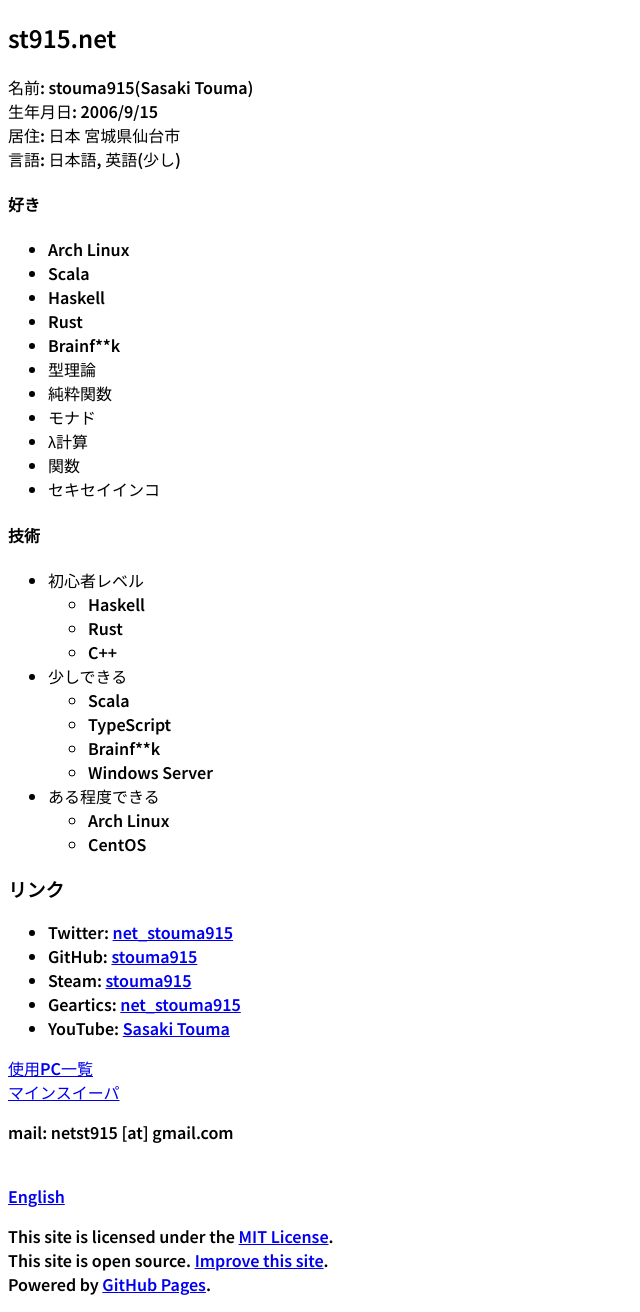
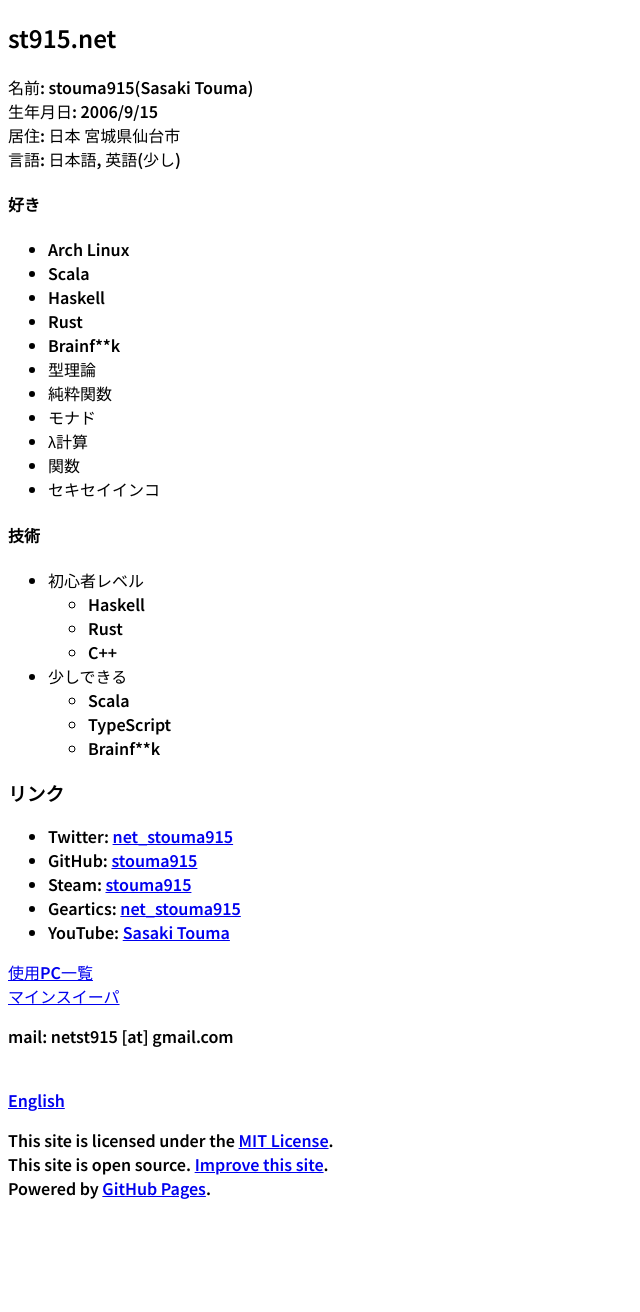
Before and after one commit to t-sasaki915/t-sasaki-net, a Jekyll site: the page built from docs/index.md, in a window 1280 px wide. Shown: the whole page, without its empty margins (0-640 px from the left). Built offline with Jekyll 4.4.1, drawn with Linux system fonts in a browser that asks for light colours; Markdown is read by kramdown in place of the engine named in the settings; after the commit the page ends 1216 px from its top, so only the background shows below that.

Commit message:
Update index.md

```diff
--- a/docs/index.md
+++ b/docs/index.md
@@ -33,10 +33,6 @@
   - Scala
   - TypeScript
   - Brainf\*\*k
-  - Windows Server
-- ある程度できる
-  - Arch Linux
-  - CentOS
 
 ### リンク
 * Twitter: [net_stouma915](https://twitter.com/net_stouma915)
```
